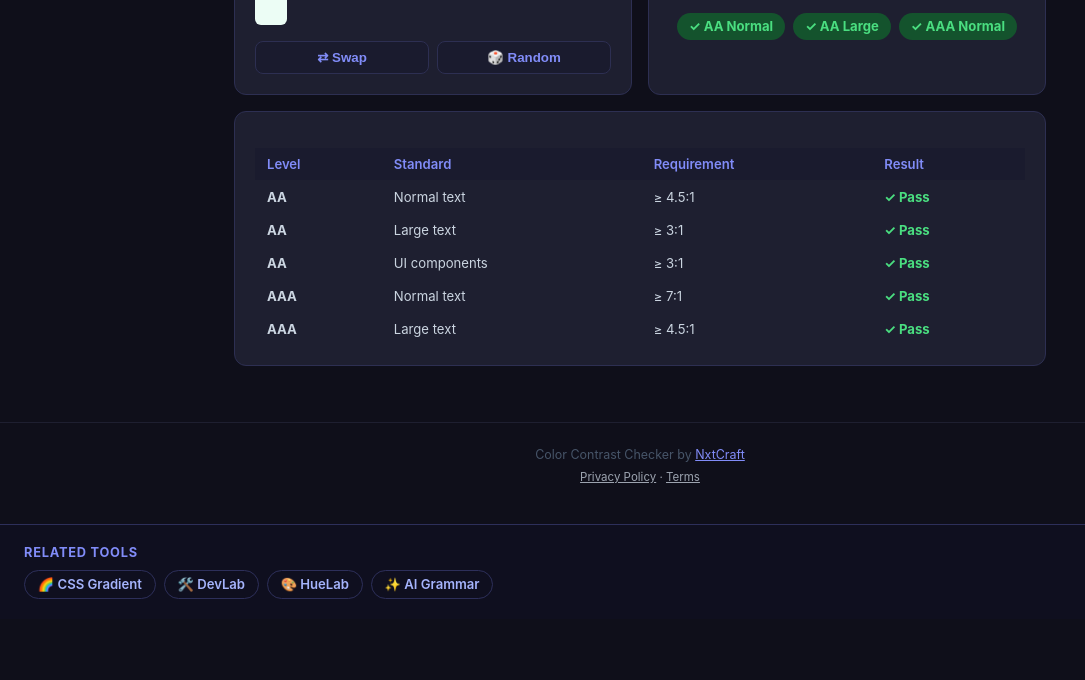
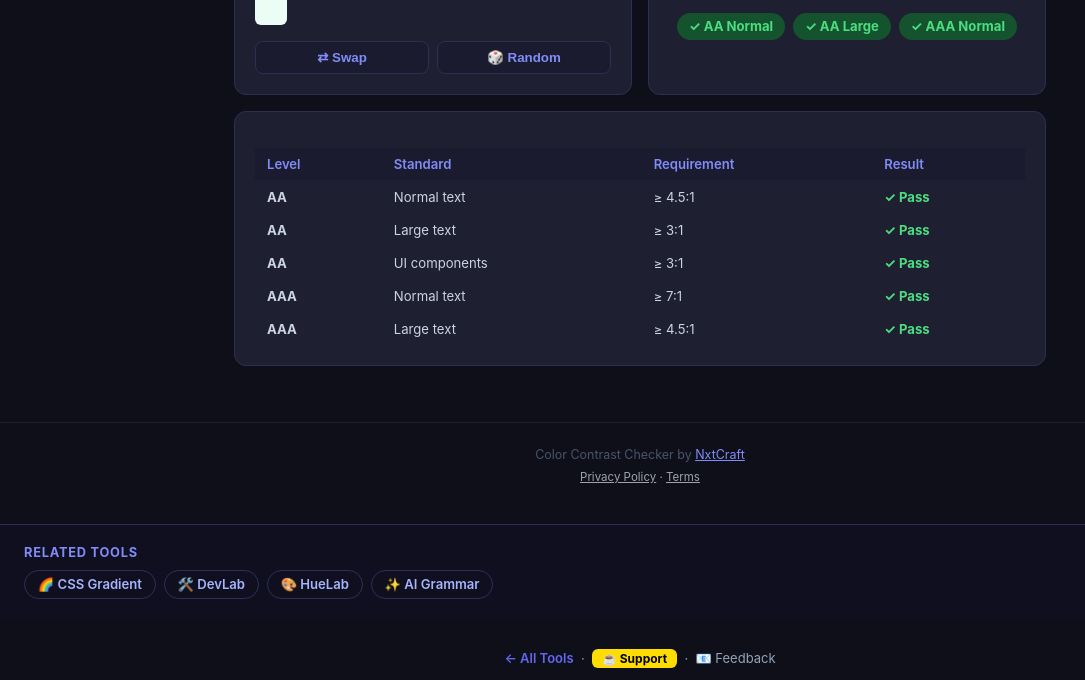
Before and after one commit to nxtcraft/color-contrast, a plain HTML site: page index.html in a window 1280 px wide. Shown: the part 451-1131 px from the top of the page, without its empty margins (0-1085 px from the left). Before the commit the page ends 1070 px from the top, so only its background shows below. Drawn offline with Linux system fonts and the light colour scheme.

Commit message:
feat: add footer strip, standardize theme-color, extend referral links
Co-Authored-By: Claude Sonnet 4.6 <noreply@anthropic.com>

```diff
--- a/index.html
+++ b/index.html
@@ -19,7 +19,7 @@
 <meta name="twitter:description" content="Check color contrast ratios for WCAG 2.1 AA and AAA accessibility compliance. Free, instant, browser-based.">
 <meta name="twitter:site" content="@nxtcraft">
 <link rel="manifest" href="/color-contrast/manifest.json">
-<meta name="theme-color" content="#6366f1">
+<meta name="theme-color" content="#4f46e5">
 <script type="application/ld+json">{"@context":"https://schema.org","@type":"WebApplication","name":"Color Contrast Checker","url":"https://nxtcraft.github.io/color-contrast/","description":"WCAG 2.1 AA/AAA color contrast accessibility checker.","applicationCategory":"DeveloperApplication","offers":{"@type":"Offer","price":"0","priceCurrency":"INR"}}</script>
 <script type="application/ld+json">{"@context":"https://schema.org","@type":"FAQPage","mainEntity":[{"@type":"Question","name":"What is WCAG AA colour contrast?","acceptedAnswer":{"@type":"Answer","text":"WCAG 2.1 Level AA requires a contrast ratio of at least 4.5:1 for normal text and 3:1 for large text (18pt or 14pt bold) or UI components like buttons and icons."}},{"@type":"Question","name":"What contrast ratio is needed for WCAG AAA?","acceptedAnswer":{"@type":"Answer","text":"WCAG 2.1 Level AAA requires at least 7:1 contrast for normal text and 4.5:1 for large text. AAA is the highest accessibility standard and is recommended for text on critical information pages."}},{"@type":"Question","name":"How is colour contrast ratio calculated?","acceptedAnswer":{"@type":"Answer","text":"Contrast ratio = (L1 + 0.05) / (L2 + 0.05), where L1 is the relative luminance of the lighter colour and L2 is of the darker. Relative luminance is calculated from the linear RGB values using the formula defined in the WCAG 2.1 specification."}}]}</script>
 <style>
@@ -224,5 +224,6 @@ check();
 <script>if('serviceWorker'in navigator)navigator.serviceWorker.register('/color-contrast/sw.js');</script>
 <style>.related-tools{background:#0f0f1f;border-top:1px solid #2d2f5a;padding:1.25rem 1.5rem;margin-top:1rem}.related-tools h3{font-size:.8rem;font-weight:700;color:#818cf8;text-transform:uppercase;letter-spacing:.06em;margin-bottom:.6rem}.related-tools-grid{display:flex;flex-wrap:wrap;gap:.5rem}.related-tools a{display:inline-flex;align-items:center;gap:.35rem;padding:.35rem .8rem;border-radius:20px;border:1.5px solid #2d2f5a;color:#a5b4fc;font-size:.82rem;font-weight:600;text-decoration:none;transition:all .15s}.related-tools a:hover{background:#6366f1;color:#fff;border-color:#6366f1}</style>
 <div class="related-tools"><h3>Related Tools</h3><div class="related-tools-grid"><a href="https://nxtcraft.github.io/css-gradient/">🌈 CSS Gradient</a><a href="https://nxtcraft.github.io/devlab/">🛠️ DevLab</a><a href="https://nxtcraft.github.io/huelab/">🎨 HueLab</a><a href="https://nxtcraft.github.io/ai-grammar/">✨ AI Grammar</a></div></div>
+<div style="text-align:center;padding:14px 20px;font-size:13px;color:#94a3b8;border-top:1px solid rgba(0,0,0,0.08);margin-top:16px"><a href="https://nxtcraft.github.io/" style="color:#6366f1;text-decoration:none;font-weight:600">← All Tools</a> &nbsp;·&nbsp; <a href="https://buymeacoffee.com/nxtcraft" target="_blank" rel="noopener" style="background:#FFDD00;color:#000;padding:2px 10px;border-radius:6px;font-weight:700;text-decoration:none;font-size:12px">☕ Support</a> &nbsp;·&nbsp; <a href="mailto:pradeepkesharwani4@gmail.com?subject=Feedback" style="color:#94a3b8;text-decoration:none">📧 Feedback</a></div>
 </body>
 </html>
```
